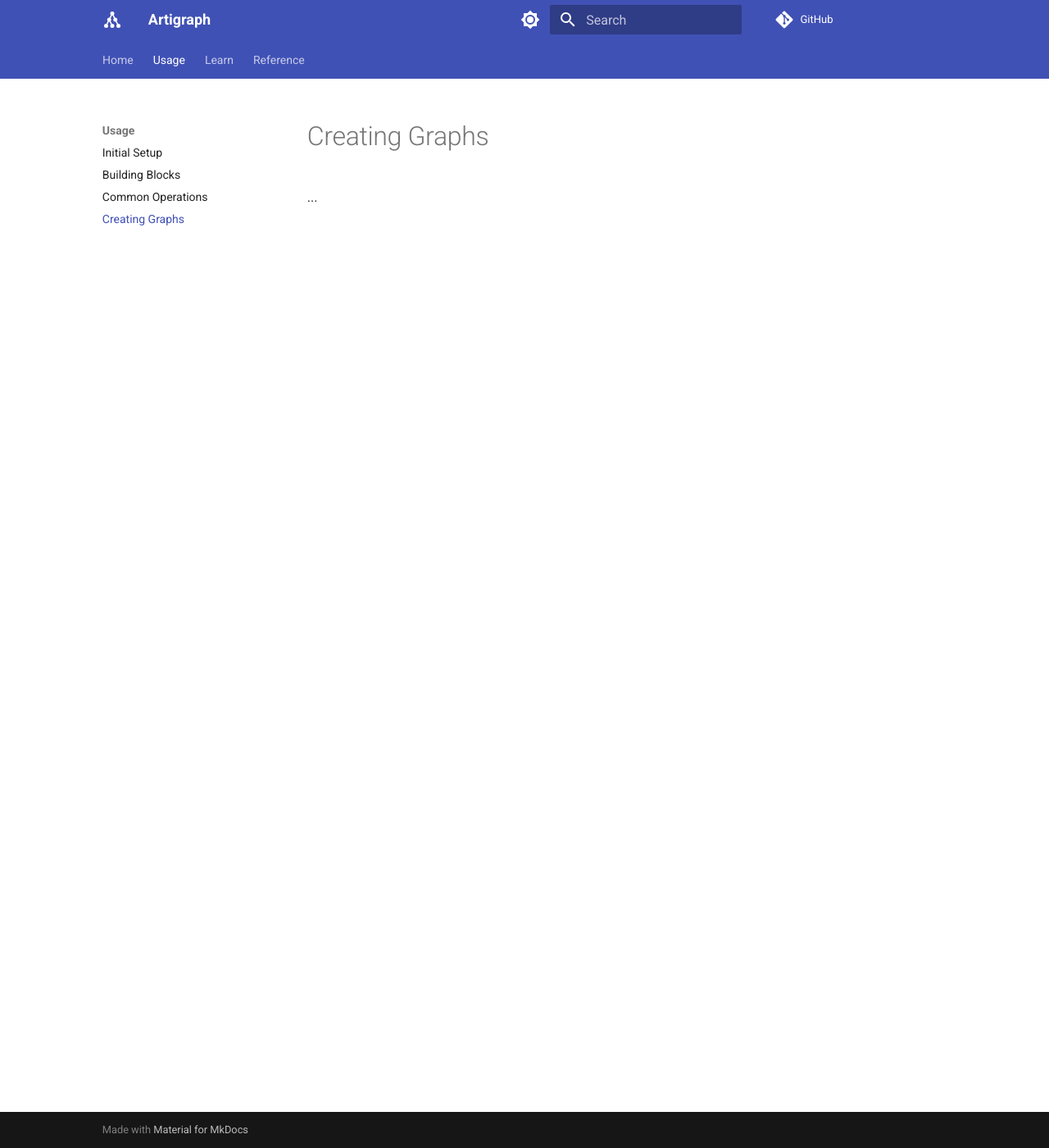
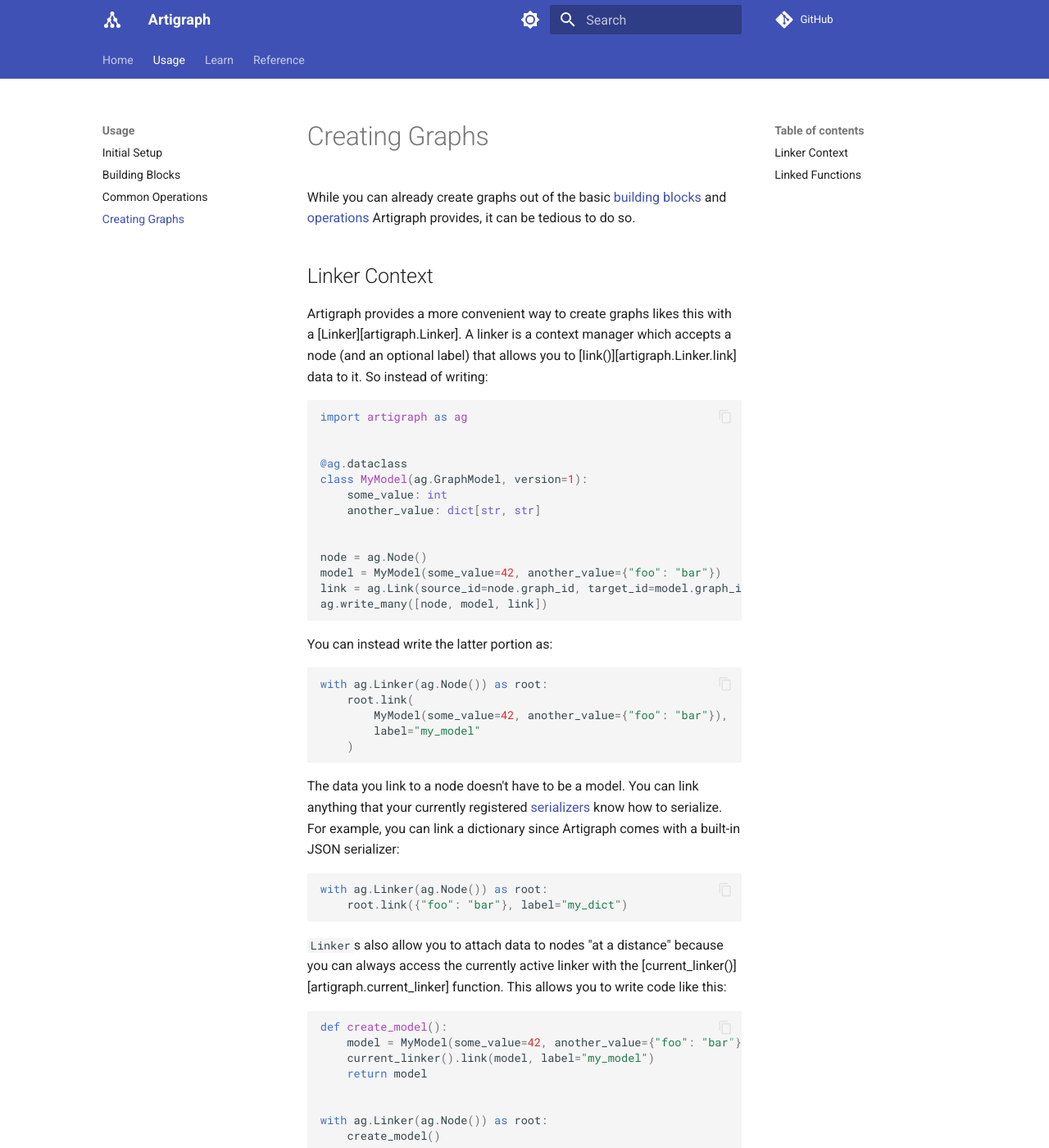
Before and after one commit to rmorshea/artigraph, an MkDocs documentation site: the page built from docs/creating-graphs.md, in a window 1280 px wide and 1400 px high. Shown: the whole window at 82% size. Built offline with MkDocs 1.6.1 and Material for MkDocs 9.7.7, drawn with Linux system fonts in a browser that asks for light colours; comment, search, counter and statistics services are not loaded; some of the changed text lies outside the part shown.

Commit message:
more docs

````diff
--- a/docs/creating-graphs.md
+++ b/docs/creating-graphs.md
@@ -1,3 +1,140 @@
 # Creating Graphs
 
-...
+While you can already create graphs out of the basic
+[building blocks](./building-blocks.md) and [operations](./common-operations.md)
+Artigraph provides, it can be tedious to do so.
+
+## Linker Context
+
+Artigraph provides a more convenient way to create graphs likes this with a
+[Linker][artigraph.Linker]. A linker is a context manager which accepts a node (and an
+optional label) that allows you to [link()][artigraph.Linker.link] data to it. So
+instead of writing:
+
+```python
+import artigraph as ag
+
+
+@ag.dataclass
+class MyModel(ag.GraphModel, version=1):
+    some_value: int
+    another_value: dict[str, str]
+
+
+node = ag.Node()
+model = MyModel(some_value=42, another_value={"foo": "bar"})
+link = ag.Link(source_id=node.graph_id, target_id=model.graph_id, label="my_model")
+ag.write_many([node, model, link])
+```
+
+You can instead write the latter portion as:
+
+```python
+with ag.Linker(ag.Node()) as root:
+    root.link(
+        MyModel(some_value=42, another_value={"foo": "bar"}),
+        label="my_model"
+    )
+```
+
+The data you link to a node doesn't have to be a model. You can link anything that your
+currently registered [serializers](./serializers.md) know how to serialize. For example,
+you can link a dictionary since Artigraph comes with a built-in JSON serializer:
+
+```python
+with ag.Linker(ag.Node()) as root:
+    root.link({"foo": "bar"}, label="my_dict")
+```
+
+`Linker`s also allow you to attach data to nodes "at a distance" because you can always
+access the currently active linker with the [current_linker()][artigraph.current_linker]
+function. This allows you to write code like this:
+
+```python
+def create_model():
+    model = MyModel(some_value=42, another_value={"foo": "bar"})
+    current_linker().link(model, label="my_model")
+    return model
+
+
+with ag.Linker(ag.Node()) as root:
+    create_model()
+```
+
+## Linked Functions
+
+In addition to the [linker](#linkers) context manager, Artigraph provides a
+[linked()][artigraph.linked] decorator that allows you to link the inputs and outputs of
+a function to a node. This is useful for tracing the execution of functions in a data
+pipeline.
+
+```python
+import artigraph as ag
+
+
+@ag.linked()
+def my_function(a: int, b: int) -> int:
+    return a + b
+
+
+with ag.Linker(ag.Node()) as root:
+    my_function(1, 2)
+    my_function(3, 4)
+```
+
+The above code will create the following graph:
+
+```mermaid
+graph TD
+    r([ ])
+    mf1([ ])
+    mf2([ ])
+
+    mf1_a[1]
+    mf1_b[2]
+    mf1_return[3]
+    mf2_a[3]
+    mf2_b[4]
+    mf2_return[7]
+
+    r --> |"my_function[1]"| mf1
+    r --> |"my_function[2]"| mf2
+    mf1 --> |a| mf1_a
+    mf1 --> |b| mf1_b
+    mf1 --> |return| mf1_return
+    mf2 --> |a| mf2_a
+    mf2 --> |b| mf2_b
+    mf2 --> |return| mf2_return
+```
+
+!!! note
+
+    Linked functions **must** be called within a [`Linker`][artigraph.Linker] context manager.
+
+If you want to limit what's saved by a linked function, you can pass either `include` or
+`exclude` arguments to the decorator. These arguments are one or more strings that
+specify whether to save arguments or the return value. For example, to only save the
+return value of a function, you can write:
+
+```python
+@ag.linked(include="return")
+def my_function(a: int, b: int) -> int:
+    return a + b
+```
+
+Doing so will create the following graph:
+
+```mermaid
+graph TD
+    r([ ])
+    mf1([ ])
+    mf2([ ])
+
+    mf1_return[3]
+    mf2_return[7]
+
+    r --> |"my_function[1]"| mf1
+    r --> |"my_function[2]"| mf2
+    mf1 --> |return| mf1_return
+    mf2 --> |return| mf2_return
+```
--- a/src/artigraph/__init__.py
+++ b/src/artigraph/__init__.py
@@ -24,7 +24,7 @@
 from artigraph.core.api.link import Link
 from artigraph.core.api.node import Node
 from artigraph.core.db import current_engine, current_session, set_engine
-from artigraph.core.linker import Linker, get_linker, linked
+from artigraph.core.linker import Linker, current_linker, linked
 from artigraph.core.model.base import FieldConfig, GraphModel, ModelInfo, ModelMetadata
 from artigraph.core.model.dataclasses import dataclass
 from artigraph.core.model.filter import ModelFilter, ModelTypeFilter
@@ -67,7 +67,7 @@
     "FieldConfig",
     "FileSystemStorage",
     "Filter",
-    "get_linker",
+    "current_linker",
     "get_polymorphic_identities",
     "get_serializer_by_name",
     "get_serializer_by_name",
````
Also changed, not shown: docs/building-blocks.md (+2 -2 lines), docs/common-operations.md (+1 -1 lines), docs/filtering.md (+6 -45 lines), docs/index.md (+5 -1 lines), 2 other files.
